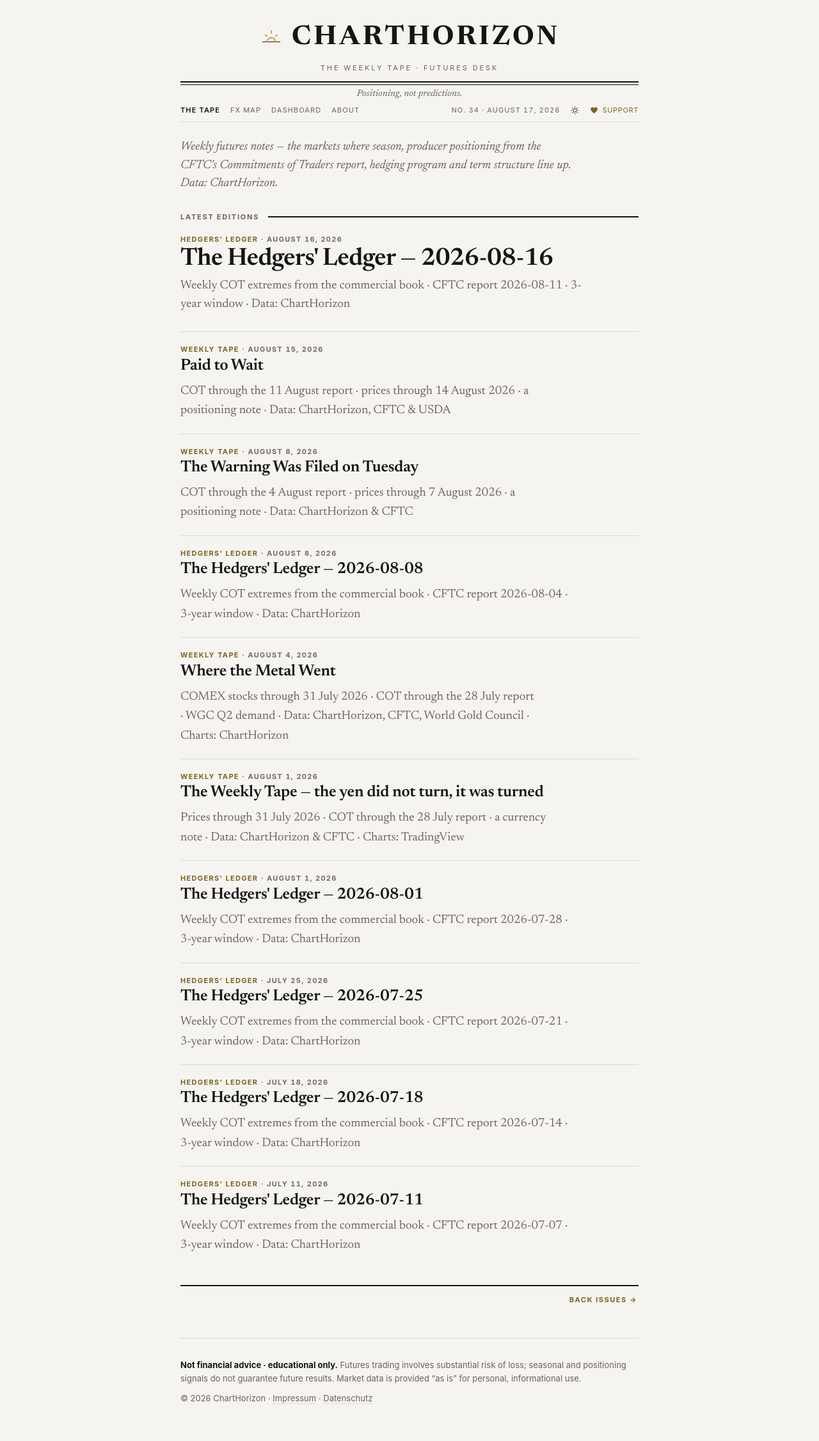
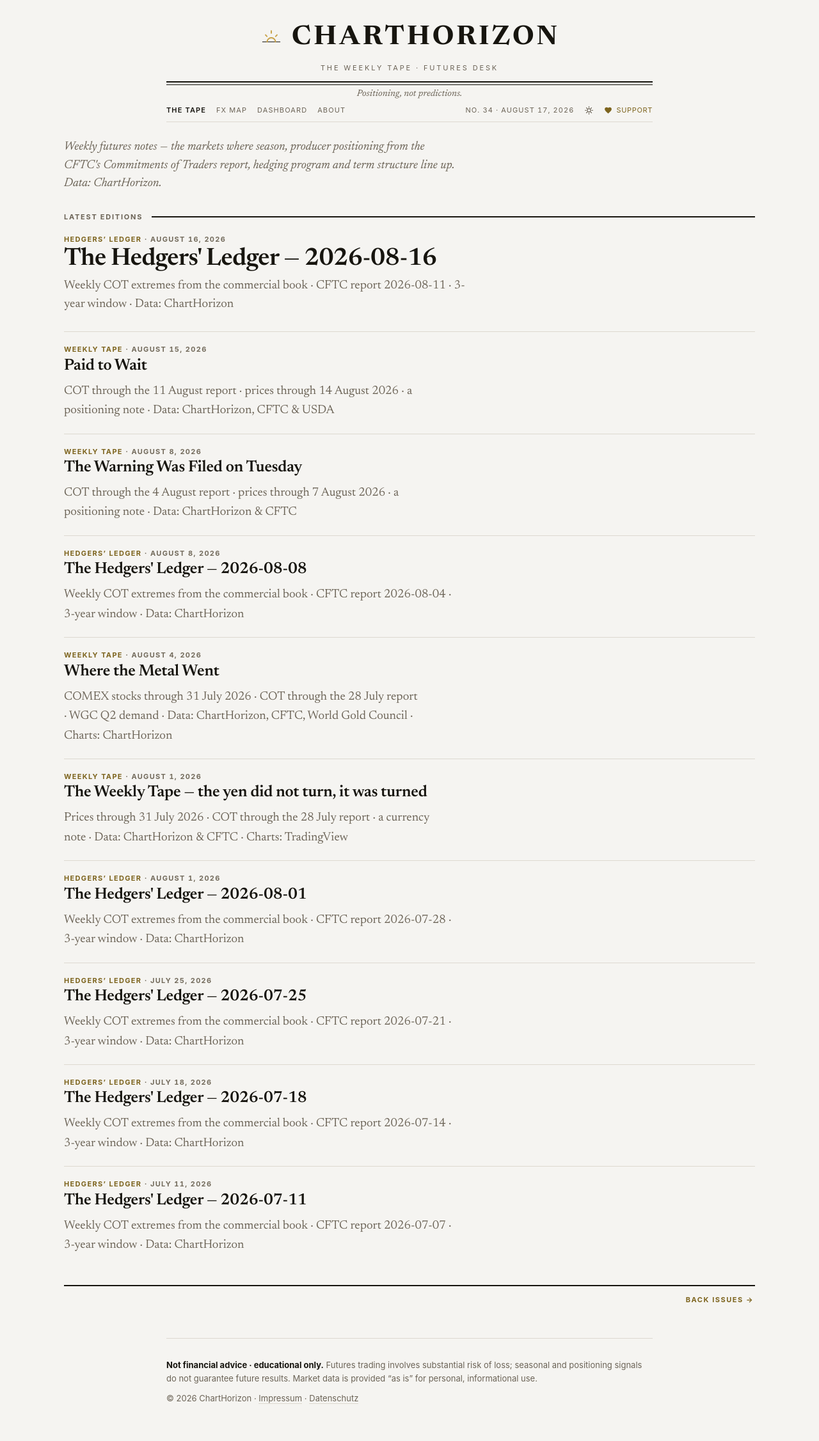
Before and after one commit to ChartHorizon/website, a Jekyll site: the page built from index.html, in a window 1280 px wide. Shown: the whole page at 64% size. Built offline with Jekyll 4.4.1, drawn with Linux system fonts in a browser that asks for light colours.

Commit message:
shell: the cover widens to 1080px, every other page stays at 760

```diff
--- a/_config.yml
+++ b/_config.yml
@@ -17,7 +17,7 @@
 # Stylesheet cache key, appended as ?v= in _layouts/default.html. BUMP THIS whenever
 # assets/css/blog.css changes — otherwise returning readers keep the cached copy.
 # (It used to be site.time, which made every daily FX push re-download the CSS.)
-css_version: 6
+css_version: 7
 
 # The desk's timezone. Without this, CI builds in UTC and Jekyll silently DROPS any post
 # whose date is still in the future there — a post dated today, built at 23:30 CEST
--- a/_layouts/default.html
+++ b/_layouts/default.html
@@ -113,7 +113,7 @@
 </script>
 {%- endif %}
 </head>
-<body>
+<body{% if page.wide %} class="wide-page"{% endif %}>
 
 <a class="skip-link" href="#main">Skip to content</a>
 
@@ -157,7 +157,7 @@
   </div>
 </header>
 
-<main id="main">
+<main id="main"{% if page.wide %} class="wide"{% endif %}>
   {{ content }}
 </main>
 
--- a/assets/css/blog.css
+++ b/assets/css/blog.css
@@ -462,3 +462,14 @@
 @media (prefers-reduced-motion:reduce){
   *,*::before,*::after{transition-duration:.01ms !important; animation-duration:.01ms !important}
 }
+
+/* ---- the cover -----------------------------------------------------------
+   Only the home page widens. The 760px measure is set on `body` (see the body rule
+   at the top of this file), not on a wrapper, so the cap is lifted here and handed
+   back to the masthead and the footer: the cover steps out from under a narrow head,
+   which is the broadsheet gesture, not an oversight. Every other page renders a
+   byte-identical <body> tag and is untouched. */
+body.wide-page{max-width:none}
+body.wide-page .site-head,
+body.wide-page .site-foot{max-width:760px; margin-inline:auto}
+body.wide-page main.wide{max-width:1080px; margin-inline:auto}
--- a/index.html
+++ b/index.html
@@ -1,5 +1,6 @@
 ---
 layout: default
+wide: true
 seo_title: "Commitment of Traders Analysis & Futures Positioning Notes — ChartHorizon"
 description: "Weekly futures notes read from the CFTC Commitments of Traders report: where the commercial hedgers sit, plus seasonality, hedging programs and term structure across forty markets. Free to read, with a free local-first charting dashboard."
 ---
```
